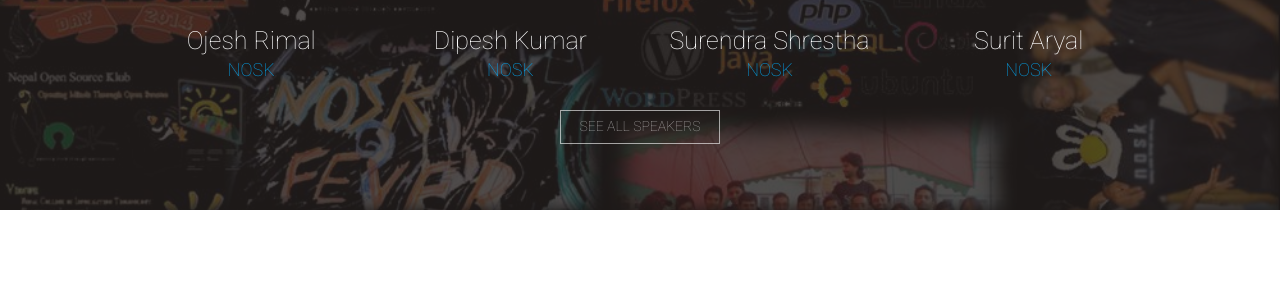
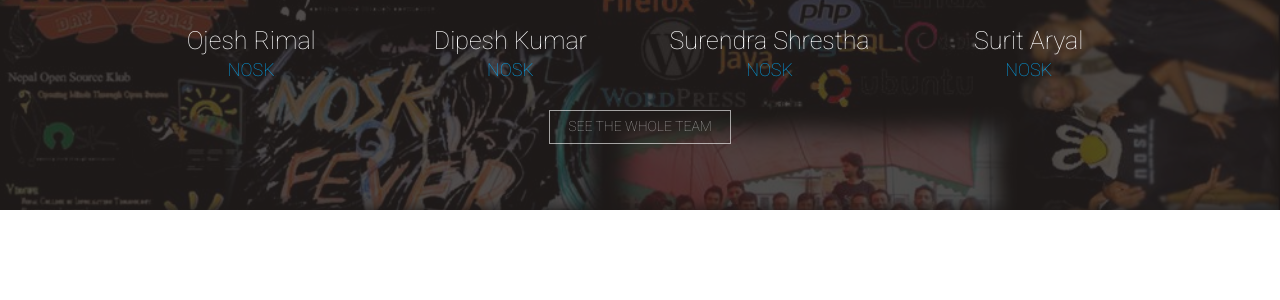
Before and after one commit to openosk/openosk.github.io, a Jekyll site: the page built from index.html, in a window 1280 px wide and 900 px high, scrolled down 2496 px. Shown: the part 142-442 px from the top of the window. Built offline with Jekyll 4.4.1, drawn with Linux system fonts in a browser that asks for light colours; nearby versions of some CDN libraries; comment, search, counter and statistics services are not loaded.

Commit message:
minor fixes

```diff
--- a/_includes/find-way.html
+++ b/_includes/find-way.html
@@ -13,7 +13,7 @@
             </div>
             <div class="location-result">
                 <span id="result-name"></span>
-                <span>to DevFest</span>
+                <span>to SFD Venue</span>
                 <svg id="direction-cancel" class="icon icon-cross" viewBox="0 0 30 32">
                     <use xlink:href="{{ site.baseurl }}/img/sprites/sprites.svg#icon-cross"></use>
                 </svg>
--- a/_includes/rockstar-speakers.html
+++ b/_includes/rockstar-speakers.html
@@ -18,7 +18,7 @@
 
 			<div class="clearfix"></div>
             <span class="waves-element waves-button waves-light bordered">
-			     <a href="{{ site.baseurl }}/team/" class="bottom-section-link">See all speakers</a>
+			     <a href="{{ site.baseurl }}/team/" class="bottom-section-link">See The Whole Team</a>
             </span>
 		</div>
 	</div>
```
